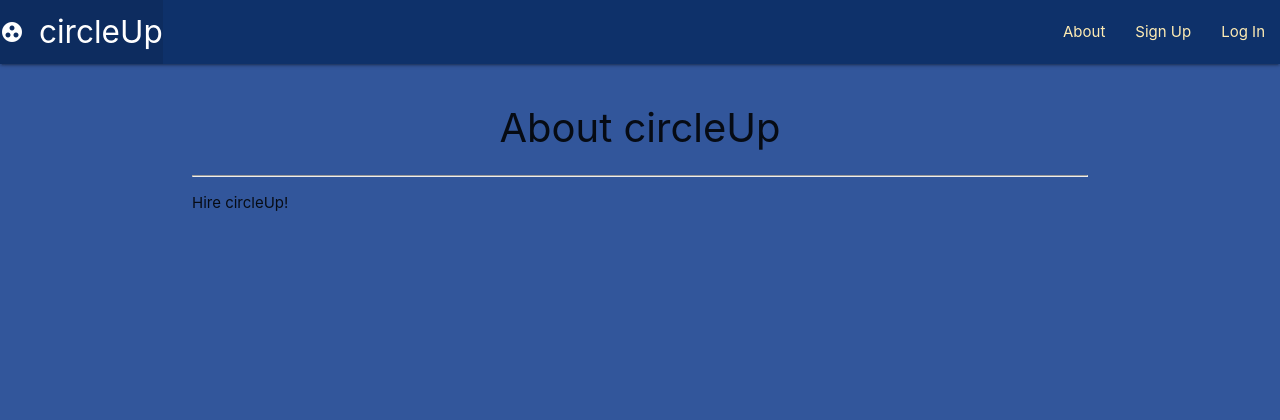
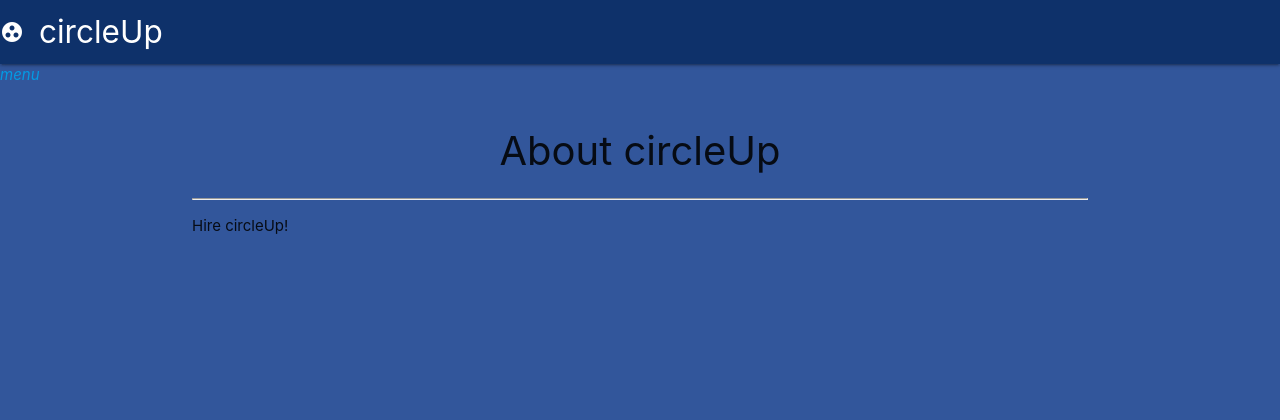
Before and after one commit to pksnowstorm/circleup, a Django app: page /about/ in a window 1280 px wide. Shown: the top 420 px of the page. Run offline with Django 4.2, Linux system fonts and the light colour scheme.

Commit message:
add sidenav

```diff
--- a/main_app/templates/base.html
+++ b/main_app/templates/base.html
@@ -12,8 +12,8 @@
     />
 
 <link rel="stylesheet" type="text/css" href="{% static 'css/style.css' %}" />
+<link href="https://fonts.googleapis.com/icon?family=Material+Icons" rel="stylesheet">
 <script src="https://cdnjs.cloudflare.com/ajax/libs/materialize/1.0.0/js/materialize.min.js"></script>
-<link href="https://fonts.googleapis.com/icon?family=Material+Icons" rel="stylesheet">
   </head>
   <body>
     <header class="navbar-fixed">
@@ -21,10 +21,14 @@
         <div class="nav-wrapper">
           <ul>
             <li>
-              <a href="/" class="left brand-logo"><i class="material-icons">group_work</i>circleUp</a>
+              <a href="/" class="brand-logo"><i class="material-icons">group_work</i>circleUp</a>
+              <a href="/" data-target="side_nav" class="sidenav-trigger"><i class="material-icon">menu</i></a>
             </li>
           </ul>
-          <ul class="right">
+        </div>
+      </nav>
+    </header>
+      <ul id="side_nav" class="sidenav card-panel indigo darken-4">
         <li><a href="/about"><span class="amber-text text-lighten-4">About</span></a></li>
 
         {% if user.is_authenticated %}
@@ -36,14 +40,18 @@
         <li><a href="{% url 'login' %}"><span class="amber-text text-lighten-4">Log In</span></a></li>
         {% endif %}
       </ul>
-        </div>
-      </nav>
-    </header>
+      <a href="/" data-target="side_nav" class="sidenav-trigger"><i class="material-icon">menu</i></a>
     <main class="container">{% block content %} {% endblock %}</main>
     <footer class="page-footer">
       <div class="right">
         All Rights Reserved, © 2023 Team Deathcore
       </div>
     </footer>
+    <script>
+      document.addEventListener('DOMContentLoaded', function(){
+        let side=document.querySelectorAll('.sidenav');
+        M.Sidenav.init(side)
+      })
+    </script>
   </body>
 </html>
```
Lines whose indentation alone changed are shown as unchanged.
